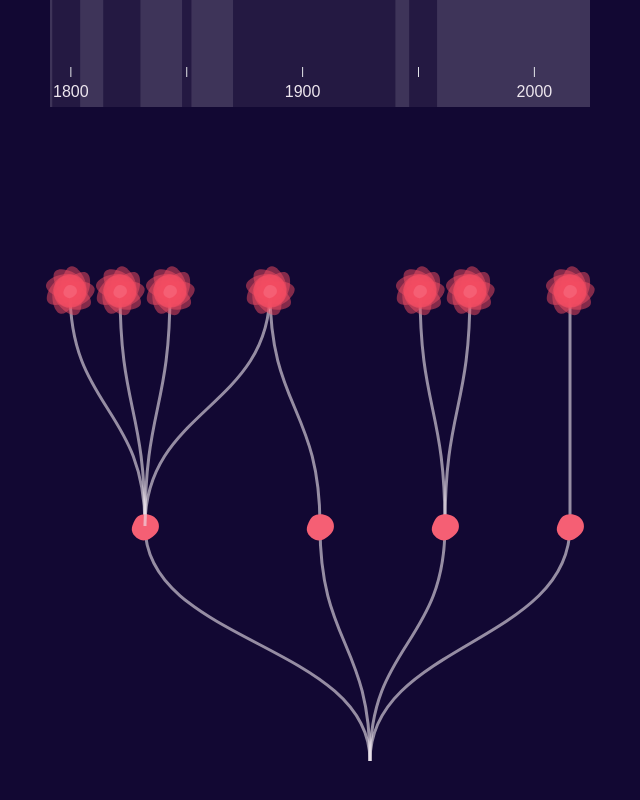
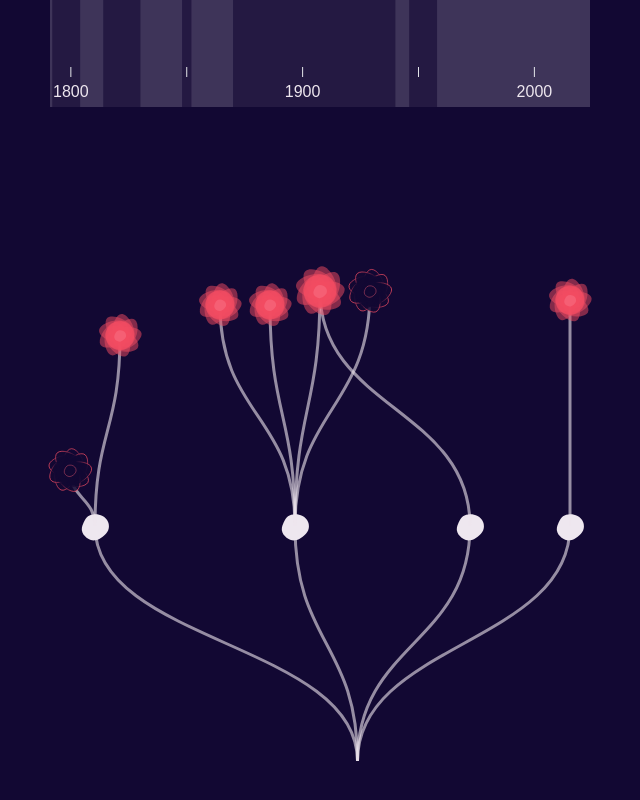
Before and after one commit to floreperche/women-in-pantheon, a Svelte app: page / in a window 1280 px wide. Shown: the part 1256-2056 px from the top of the page, without its empty margins (320-960 px from the left). Built offline with nearby package versions, Linux system fonts and the light colour scheme; a web font is replaced by a local one.

Commit message:
Add scale in tree graph

```diff
--- a/src/components/Flower.svelte
+++ b/src/components/Flower.svelte
@@ -24,7 +24,7 @@
       stroke-width="1"
       d="M20.7,2.5C20.7,15.4,10.4,30.8,2.4,30.8C-5.7,30.8,-11.3,15.4,-11.3,2.5C-11.3,-10.3,-5.7,-20.7,2.4,-20.7C10.4,-20.7,20.7,-10.3,20.7,2.5Z"
       transform="rotate({80 * i})"
-      fill-opacity={person.status === "Panthéonisée" ? "50%" : "10%"}
+      fill-opacity={person.status === "Panthéonisée" ? "50%" : "80%"}
     />
   {/each}
 {:else if person.sex === "M"}
--- a/src/components/TreeDiagram.svelte
+++ b/src/components/TreeDiagram.svelte
@@ -1,5 +1,5 @@
 <script>
-  import { hierarchy, cluster } from "d3";
+  import { hierarchy, cluster, scaleLinear } from "d3";
   import Flower from "./Flower.svelte";
 
   export let data;
@@ -7,43 +7,54 @@
   export let height;
   export let marginHeight;
 
-  //   $: console.log(root);
+  // Creating the hiearchy dataset
   let dataHierarchy = {
     name: "femmes",
     children: [
+      { name: "Scientifique", children: [] },
       { name: "Résistante", children: [] },
       { name: "Artiste", children: [] },
-      { name: "Scientifique", children: [] },
       { name: "Femme politique", children: [] },
     ],
   };
 
-  data
-    .sort((a, b) => a.gap_death_transfered - b.gap_death_transfered)
-    .map((e) => {
+  data.map((e) => {
     if (e.sex === "W") {
+      if (e.science === "TRUE") {
+        dataHierarchy.children[0].children.push({
+          name: e.name,
+          status: e.status,
+          transfered_date: e.transfered_date,
+        });
+      }
       if (e.resistant === "TRUE") {
-          if (e.other_art === "FALSE") {
-            dataHierarchy.children[0].children.push({ name: e.name });
+        dataHierarchy.children[1].children.push({
+          name: e.name,
+          status: e.status,
+          transfered_date: e.transfered_date,
+        });
       }
-        }
+
       if (e.other_art === "TRUE") {
-          if (e.resistant === "TRUE") {
-            dataHierarchy.children[0].children.push({ name: e.name });
-          }
-          dataHierarchy.children[1].children.push({ name: e.name });
-        }
-        if (e.science === "TRUE") {
-          dataHierarchy.children[2].children.push({ name: e.name });
+        dataHierarchy.children[2].children.push({
+          name: e.name,
+          status: e.status,
+          transfered_date: e.transfered_date,
+        });
       }
       if (e.politic === "TRUE") {
-          dataHierarchy.children[3].children.push({ name: e.name });
+        dataHierarchy.children[3].children.push({
+          name: e.name,
+          status: e.status,
+          transfered_date: e.transfered_date,
+        });
       }
     }
     if (e.id === data.length) {
     }
   });
 
+  // Building the tree layout
   const clusterLayout = cluster().size([height + 100, width - 130]);
   const root = hierarchy(dataHierarchy, (d) => {
     return d.children;
@@ -71,25 +82,30 @@
     return result;
   };
 
-  // Manage Josephine Baker exception
+  // Scale for Y axes of flowers
+  let yScale = scaleLinear()
+    .domain([1900, 2024])
+    .range([height / 2 + 30, height - 30]);
+
+  // Managing Josephine Baker exception
   let bakerCoord = [];
   let bakerCalculation = (e) => {
     bakerCoord.push(e);
     if (bakerCoord.length > 1) {
       bakerCoord.push({
-        x: (bakerCoord[0].x + bakerCoord[1].x) / 2,
-        y: (bakerCoord[0].y + bakerCoord[1].y) / 2,
+        x: bakerCoord[0].x,
+        y: bakerCoord[0].y,
         path1: linkPathGenerator({
-          x: (bakerCoord[0].x + bakerCoord[1].x) / 2,
-          y: (bakerCoord[0].y + bakerCoord[1].y) / 2,
+          x: bakerCoord[0].x,
+          y: bakerCoord[0].y,
           parent: {
             x: bakerCoord[0].parent.x,
             y: bakerCoord[0].parent.y,
           },
         }),
         path2: linkPathGenerator({
-          x: (bakerCoord[0].x + bakerCoord[1].x) / 2,
-          y: (bakerCoord[0].y + bakerCoord[1].y) / 2,
+          x: bakerCoord[0].x,
+          y: bakerCoord[0].y,
           parent: {
             x: bakerCoord[1].parent.x,
             y: bakerCoord[1].parent.y,
@@ -117,15 +133,26 @@
             stroke="#eee7ef"
             stroke-width="3"
             stroke-opacity="0.6"
+            stroke-linecap="round"
             fill="none"
             d={linkPathGenerator(d)}
           />
+          <g transform="translate({d.x} {d.y}), scale(0.8)" class="flower">
+            <path
+              fill="#eee7ef"
+              stroke="none"
+              stroke-width="6"
+              d="M48.1,-66.9C63,-55.4,76.2,-42.2,82.6,-26C89,-9.8,88.5,9.4,81.8,25.5C75,41.5,62,54.4,47.3,62.6C32.6,70.8,16.3,74.3,0.2,74C-15.9,73.7,-31.7,69.6,-43.7,60.6C-55.7,51.5,-63.9,37.4,-71,21.6C-78.2,5.8,-84.4,-11.8,-81.9,-28.7C-79.3,-45.6,-68,-61.8,-52.9,-73.2C-37.8,-84.6,-18.9,-91.3,-1.1,-89.7C16.6,-88.2,33.2,-78.4,48.1,-66.9Z"
+              transform="scale(0.2)"
+              fill-opacity="100%"
+            />
+          </g>
+
           {#each d.children as e}
-            <!-- {console.log(e.data.name)} -->
+            <!-- Manage Josephine Baker exception -->
             {#if e.data.name === "Joséphine Baker"}
               {bakerCalculation(e)}
               {#if bakerCoord.length > 2}
-                <!-- {console.log(bakerCoord[2].x)} -->
                 <path
                   stroke="#eee7ef"
                   stroke-width="3"
@@ -154,24 +181,23 @@
                 stroke-width="3"
                 stroke-opacity="0.6"
                 fill="none"
-                d={linkPathGenerator(e)}
+                d={linkPathGenerator({
+                  x: e.x,
+                  y: yScale(e.data.transfered_date),
+                  parent: { x: e.parent.x, y: e.parent.y },
+                })}
               />
-              <g transform="translate({e.x} {e.y}), scale(0.8)" class="flower">
-                <Flower person={{ sex: "W", status: "Panthéonisée" }} />
+
+              <g
+                transform="translate({e.x} {yScale(
+                  e.data.transfered_date
+                )}), scale(0.7)"
+                class="flower"
+              >
+                <Flower person={{ sex: "W", status: e.data.status }} />
               </g>
-              <!-- {console.log(e)} -->
             {/if}
           {/each}
-          <g transform="translate({d.x} {d.y}), scale(0.8)" class="flower">
-            <path
-              fill="#f55f74"
-              stroke="none"
-              stroke-width="6"
-              d="M48.1,-66.9C63,-55.4,76.2,-42.2,82.6,-26C89,-9.8,88.5,9.4,81.8,25.5C75,41.5,62,54.4,47.3,62.6C32.6,70.8,16.3,74.3,0.2,74C-15.9,73.7,-31.7,69.6,-43.7,60.6C-55.7,51.5,-63.9,37.4,-71,21.6C-78.2,5.8,-84.4,-11.8,-81.9,-28.7C-79.3,-45.6,-68,-61.8,-52.9,-73.2C-37.8,-84.6,-18.9,-91.3,-1.1,-89.7C16.6,-88.2,33.2,-78.4,48.1,-66.9Z"
-              transform="scale(0.2)"
-              fill-opacity="100%"
-            />
-          </g>
         </g>
       {/each}
     </g>
```
Also changed, not shown: src/lib/Counter.svelte (deleted, +0 -10 lines). Lines whose indentation alone changed are shown as unchanged.
